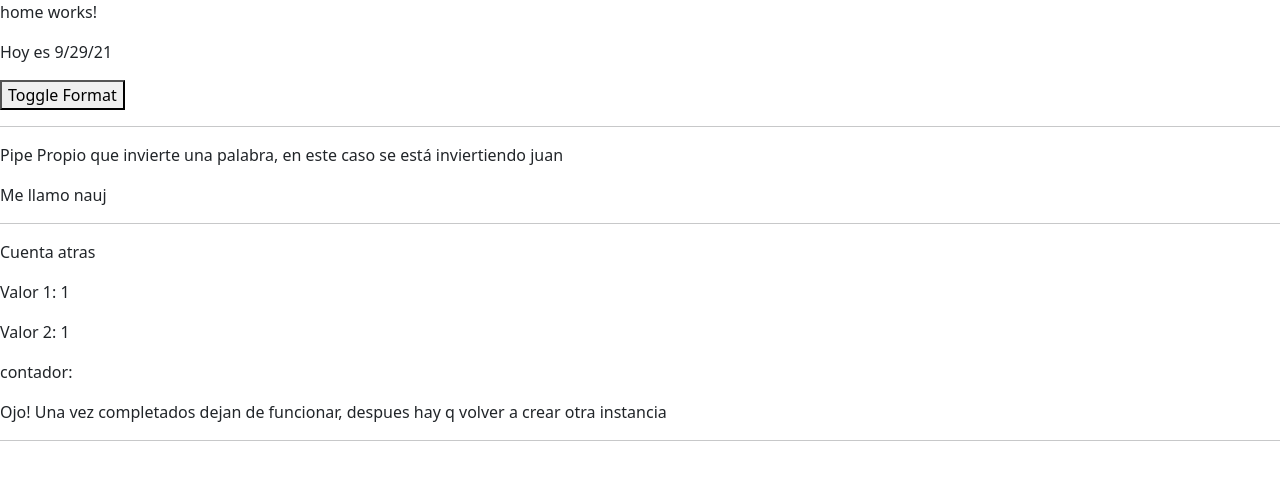
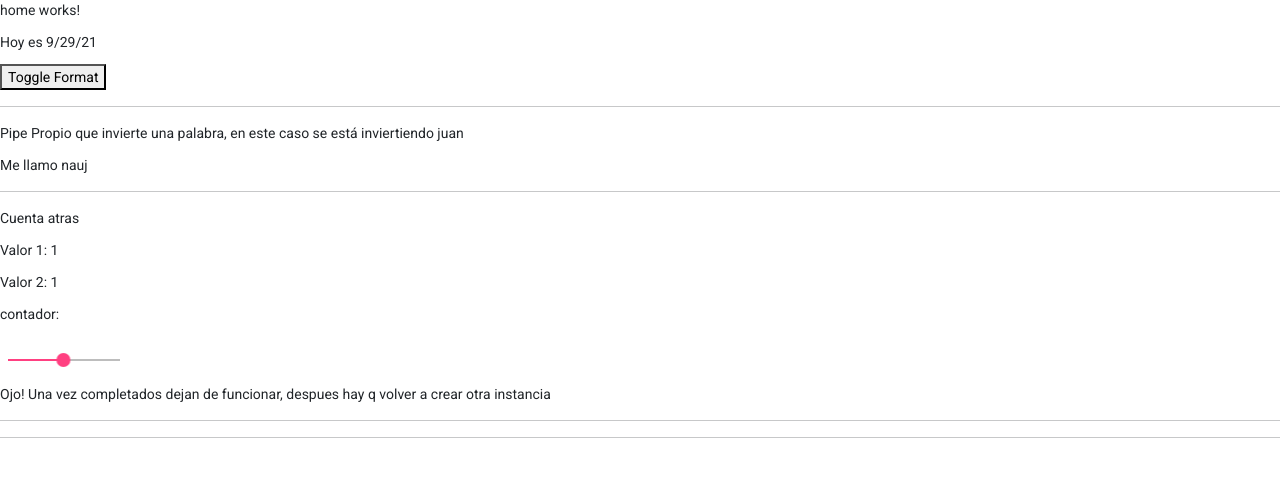
Before and after one commit to vargasjuanj/Frontend-Items, an Angular app: page / in a window 1280 px wide. Shown: the top 480 px of the page. Built offline with nearby package versions, Linux system fonts and the light colour scheme.

Commit message:
Agregado Angular Material.Modulo MatSliderModule en app-cuenta-atras

```diff
--- a/angular.json
+++ b/angular.json
@@ -31,6 +31,7 @@
               "src/assets"
             ],
             "styles": [
+              "./node_modules/@angular/material/prebuilt-themes/indigo-pink.css",
               "src/styles.scss",
               "./node_modules/bootstrap/dist/css/bootstrap.css"
             ],
@@ -99,6 +100,7 @@
               "src/assets"
             ],
             "styles": [
+              "./node_modules/@angular/material/prebuilt-themes/indigo-pink.css",
               "src/styles.scss"
             ],
             "scripts": []
--- a/package.json
+++ b/package.json
@@ -12,10 +12,12 @@
   "private": true,
   "dependencies": {
     "@angular/animations": "~11.0.5",
+    "@angular/cdk": "~11.2.13",
     "@angular/common": "~11.0.5",
     "@angular/compiler": "~11.0.5",
     "@angular/core": "~11.0.5",
     "@angular/forms": "~11.0.5",
+    "@angular/material": "~11.2.13",
     "@angular/platform-browser": "~11.0.5",
     "@angular/platform-browser-dynamic": "~11.0.5",
     "@angular/router": "~11.0.5",
--- a/src/app/app.component.html
+++ b/src/app/app.component.html
@@ -1,2 +1,3 @@
+
 
 <router-outlet></router-outlet>
--- a/src/app/home/home.component.html
+++ b/src/app/home/home.component.html
@@ -20,3 +20,5 @@
 <app-cuenta-atras></app-cuenta-atras>
 <p>Ojo! Una vez completados dejan de funcionar, despues hay q volver a crear otra instancia</p>
 <hr>
+
+<hr>
--- a/src/app/observable/observable.module.ts
+++ b/src/app/observable/observable.module.ts
@@ -5,11 +5,12 @@
 import { ContadorManualComponent } from './timer/contador-manual/contador-manual.component';
 import { CuentaAtrasComponent } from './timer/cuenta-atras/cuenta-atras.component';
 import { TimerComponent } from './timer/timer.component';
+import { SharedModule } from '../shared/shared.module';
 
 @NgModule({
   declarations: [TimerComponent, ContadorManualComponent, CuentaAtrasComponent ],
   imports: [
-    CommonModule,
+    SharedModule,
     ObservableRoutingModule
   ],
   exports: [
--- a/src/app/observable/timer/cuenta-atras/cuenta-atras.component.html
+++ b/src/app/observable/timer/cuenta-atras/cuenta-atras.component.html
@@ -1,3 +1,5 @@
 <p>Valor 1: {{value}}</p>
 <p>Valor 2: {{value2}}</p>
 <p>contador: {{contador}}</p>
+
+<mat-slider min="1" max="100" step="1" value="50"></mat-slider>
--- a/src/app/observable/timer/cuenta-atras/cuenta-atras.component.ts
+++ b/src/app/observable/timer/cuenta-atras/cuenta-atras.component.ts
@@ -42,7 +42,7 @@
 )
 
 /////////////////////////////////////////////// Parte de la inyeccion
-this.contadorObservableService.getObservable().subscribe(value => this.contador = value)
+//this.contadorObservableService.getObservable().subscribe(value => this.contador = value)
 }
 
 
--- a/src/app/shared/material/material.module.ts
+++ b/src/app/shared/material/material.module.ts
@@ -1,12 +1,12 @@
 import { NgModule } from '@angular/core';
-import { CommonModule } from '@angular/common';
+import { MatSliderModule } from '@angular/material/slider';
 
 
 
 @NgModule({
   declarations: [],
-  imports: [
-    CommonModule
+  exports: [
+    MatSliderModule
   ]
 })
 export class MaterialModule { }
--- a/src/index.html
+++ b/src/index.html
@@ -6,8 +6,11 @@
   <base href="/">
   <meta name="viewport" content="width=device-width, initial-scale=1">
   <link rel="icon" type="image/x-icon" href="favicon.ico">
+  <link rel="preconnect" href="https://fonts.gstatic.com">
+  <link href="https://fonts.googleapis.com/css2?family=Roboto:wght@300;400;500&display=swap" rel="stylesheet">
+  <link href="https://fonts.googleapis.com/icon?family=Material+Icons" rel="stylesheet">
 </head>
-<body>
+<body class="mat-typography">
   <app-root></app-root>
 </body>
 </html>
--- a/src/styles.scss
+++ b/src/styles.scss
@@ -1 +1,4 @@
 /* You can add global styles to this file, and also import other style files */
+
+html, body { height: 100%; }
+body { margin: 0; font-family: Roboto, "Helvetica Neue", sans-serif; }
```
Also changed, not shown: src/app/item/item/item.component.html (line endings or trailing spaces), 1 other file (tests, documents, lock files or other folders).
